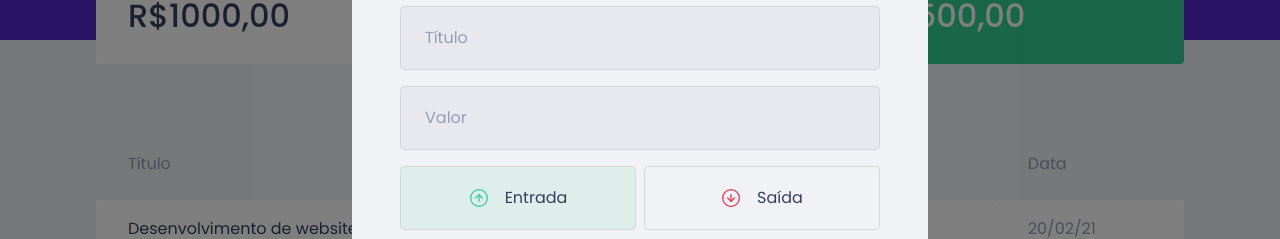
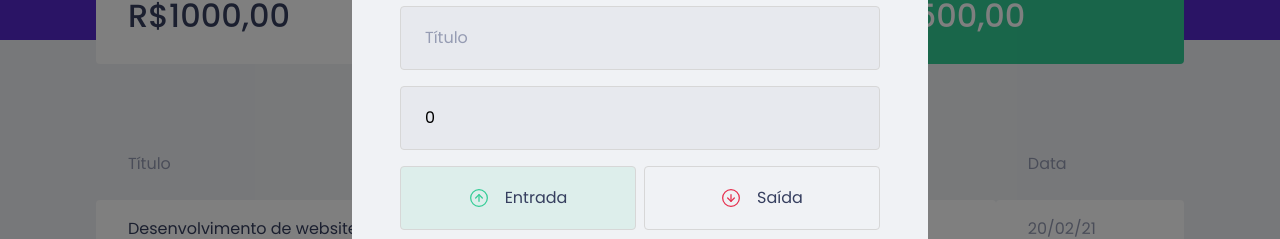
Before and after one commit to Samila-Castro/dtmoney, a React (Create React App) app: page / in a window 1280 px wide. Both pictures are taken after a click on the button "Nova transação". Shown: the part 232-471 px from the top of the page. Built offline with nearby package versions, Linux system fonts and the light colour scheme; no server answers; what miragejs would draw is missing.

Commit message:
Recupera valores do form

```diff
--- a/src/components/NewTransactionModal/index.tsx
+++ b/src/components/NewTransactionModal/index.tsx
@@ -5,7 +5,8 @@
 
 
 import closeImg from '../../assets/close.svg';
-import { useState } from 'react';
+import { FormEvent, useState } from 'react';
+import { api } from '../../services/api';
 
 
 interface NewTansactionModalProps {
@@ -13,7 +14,24 @@
     onRequestClose: () => void;
 }
 export function NewTransactionModal({ isOpen, onRequestClose}: NewTansactionModalProps) {
+    const [title, setTitle] = useState('');
+    const [value, setValue] = useState(0);
+    const [category, setCategory] = useState('');
     const [type, setType] = useState('deposit');
+
+    function handleCreateNewTransaction(event: FormEvent) {
+        event.preventDefault();
+
+        const data = {
+            title,
+            value,
+            category,
+            type
+        };
+
+        api.post('/transactions', data);
+
+    }
 
     return (
         <Modal isOpen={isOpen}
@@ -29,15 +47,19 @@
 
         <img src={closeImg} alt="Fechar modal" />
         </button>
-        <Container>
+        <Container onSubmit={handleCreateNewTransaction}>
         <h2>Cadastrar transação</h2>
 
         <input type="text"
         placeholder="Título"
+        value={title}
+        onChange={event => setTitle(event.target.value)}
         />
 
         <input type="number"
         placeholder="Valor"
+        value={value}
+        onChange={event => setValue(Number(event.target.value))}
         />
 
         <TransactionTypeContainer>
@@ -66,6 +88,8 @@
 
         <input type="text"
         placeholder="Categoria"
+        value={category}
+        onChange={event => setCategory(event.target.value)}
         />
 
         <button type="submit">
```
